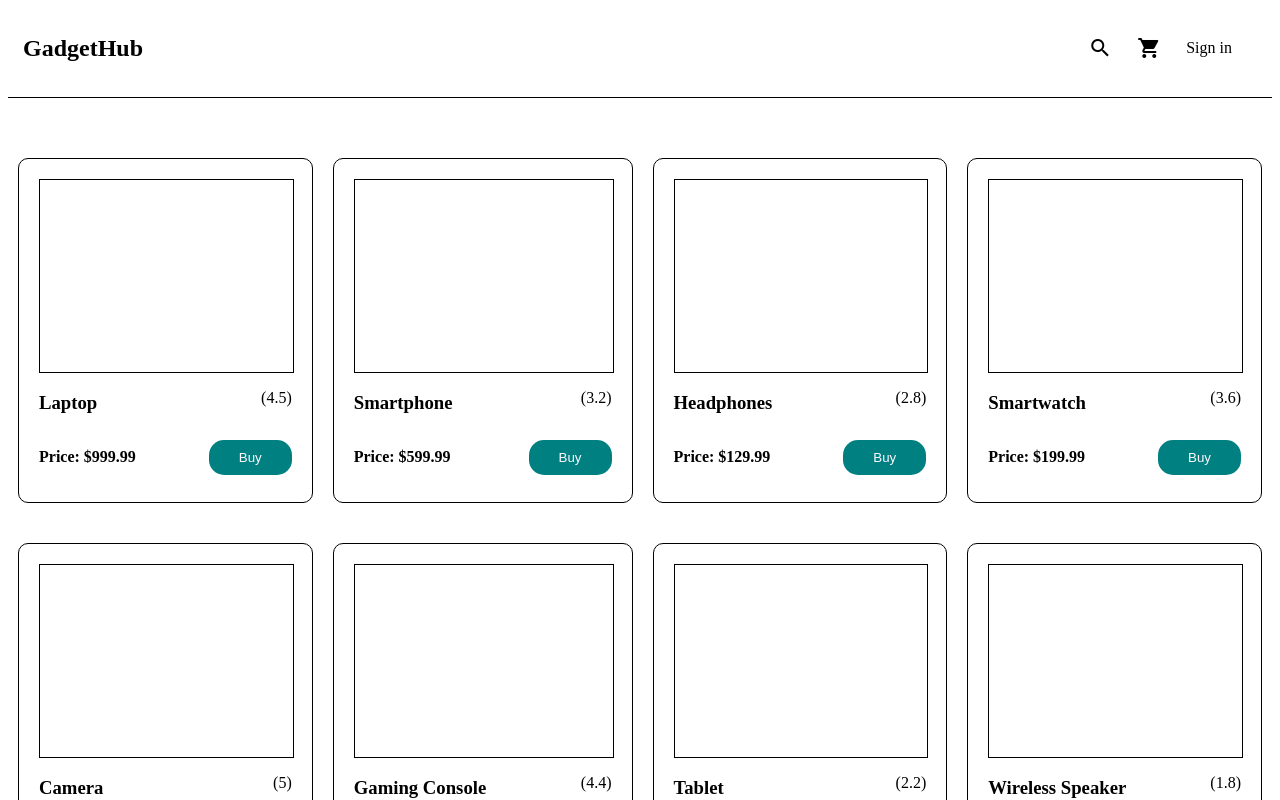
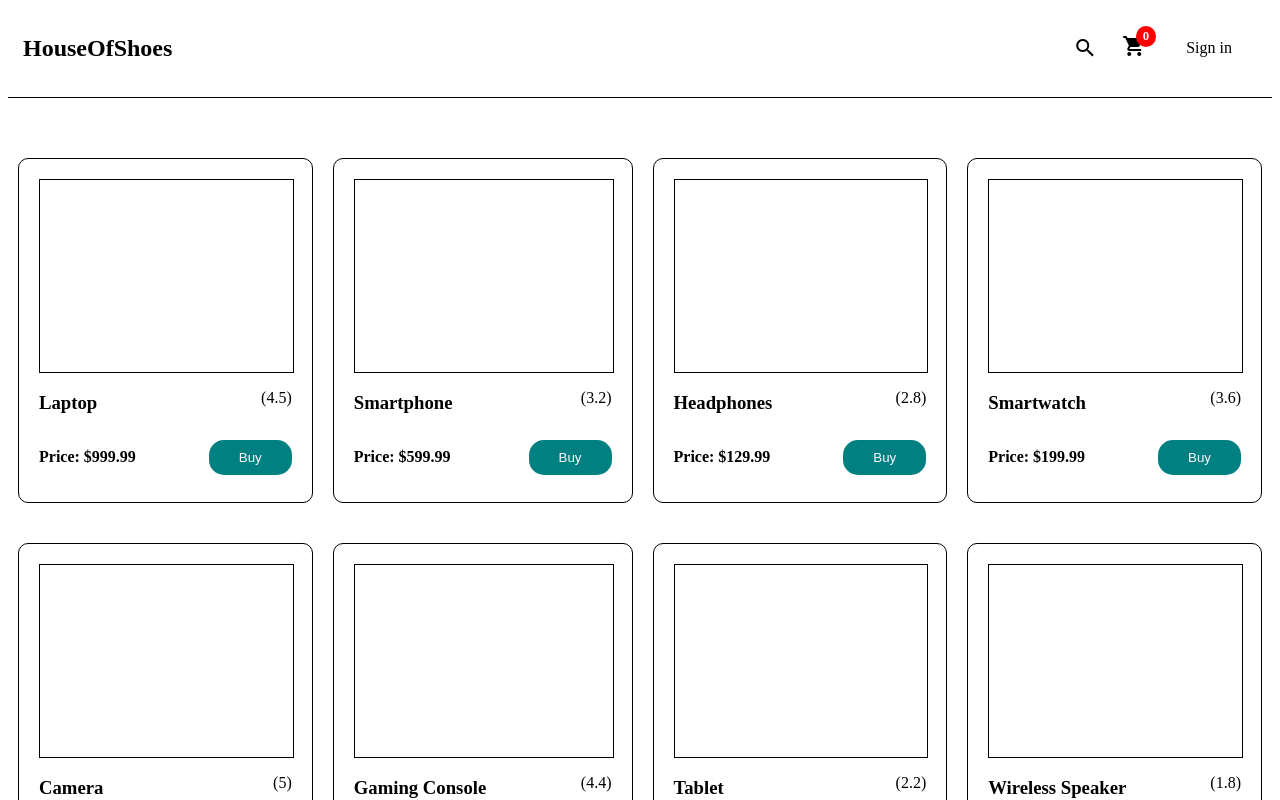
Before and after one commit to Shirley-April/Angular-Ecomm, an Angular app: page / in a window 1280 px wide. Shown: the top 800 px of the page. Built offline with nearby package versions, Linux system fonts and the light colour scheme.

Commit message:
header styling

```diff
--- a/src/app/app-header/app-header.component.css
+++ b/src/app/app-header/app-header.component.css
@@ -1,8 +1,7 @@
-.main{
+.main {
   border-bottom: 1px solid black;
-    margin-bottom: 40px
+  margin-bottom: 40px;
 }
-
 
 .container {
   display: flex;
@@ -11,12 +10,39 @@
   margin: 15px;
 }
 
-.right-container{
+.right-container {
   display: flex;
   flex-direction: row;
-    align-items: center
+  align-items: center;
 }
 
-.item{
+.item {
   padding-right: 25px;
 }
+
+.logo {
+  font-weight: 900;
+  cursor: pointer;
+}
+
+.badge-icon {
+  position: relative;
+  display: inline-block;
+  padding-right: 40px;
+}
+
+.badge {
+  position: absolute;
+  top: -8px;
+  right: 30px;
+  background-color: red; /* Choose your badge color */
+  color: white;
+  border-radius: 50%;
+  padding: 3px 7px;
+  font-size: 0.8rem;
+  font-weight: bold;
+}
+
+.icon {
+  cursor: pointer;
+}
--- a/src/app/app-header/app-header.component.html
+++ b/src/app/app-header/app-header.component.html
@@ -1,8 +1,13 @@
-<div class="main"><div class="container">
-    <h2>GadgetHub</h2>
+<div class="main">
+  <div class="container">
+    <h2 [routerLink]="['/']" class="logo">HouseOfShoes</h2>
     <div class="right-container">
-        <div class="item material-icons">search</div>
-        <div class="item material-icons" [routerLink]="['/cart']">shopping_cart</div>
-        <div class="item"><p>Sign in</p></div>
+      <div class="item material-icons">search</div>
+      <span class="badge-icon" [routerLink]="['/cart']">
+        <span class="badge">{{cartItems.length}}</span>
+        <span class="icon material-icons">shopping_cart</span>
+      </span>
+      <div class="item"><p>Sign in</p></div>
     </div>
-</div></div>
+  </div>
+</div>
--- a/src/app/app-header/app-header.component.ts
+++ b/src/app/app-header/app-header.component.ts
@@ -1,13 +1,16 @@
 import { Component } from '@angular/core';
 import { RouterLink } from '@angular/router';
+import { CartService } from '../cart.service';
 
 @Component({
   selector: 'app-app-header',
   standalone: true,
   imports: [RouterLink],
   templateUrl: './app-header.component.html',
-  styleUrl: './app-header.component.css'
+  styleUrl: './app-header.component.css',
 })
 export class AppHeaderComponent {
+  constructor(private cartService: CartService) {}
 
+  cartItems = this.cartService.getCartItems();
 }
```
Lines whose indentation alone changed are shown as unchanged.
